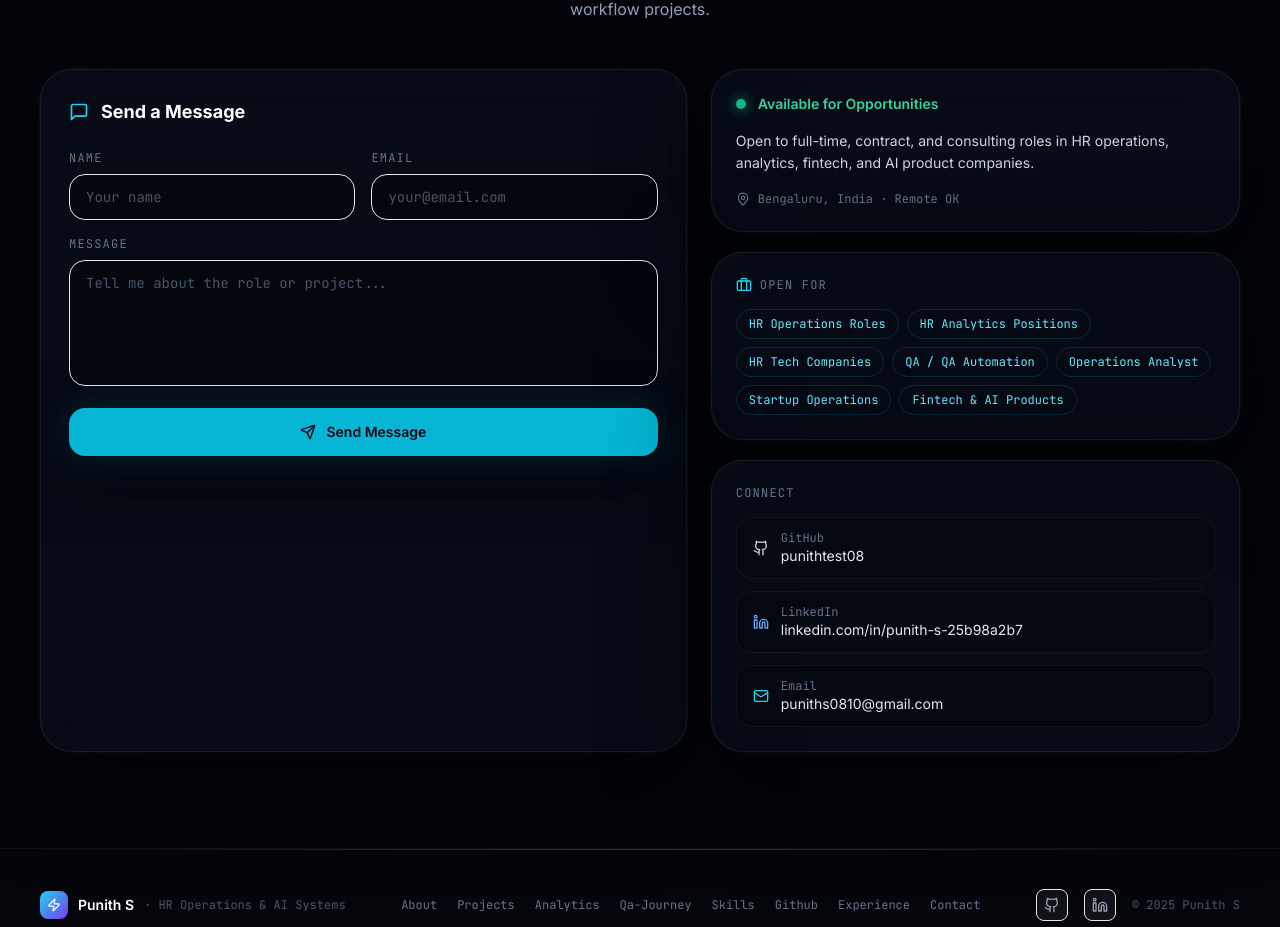
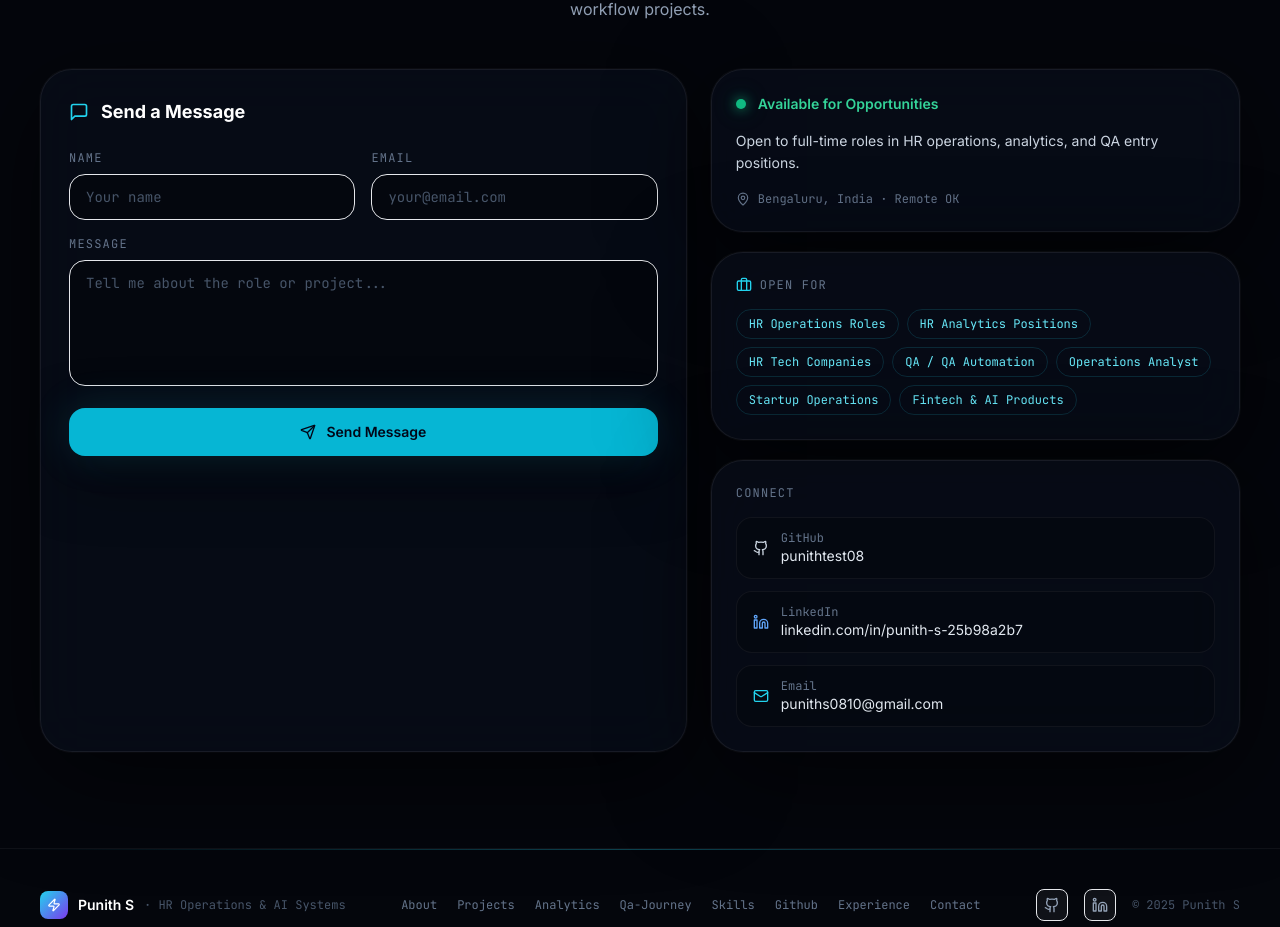
Before and after one commit to punithtest08/Punith_protfolio, a Next.js app: page / in a window 1280 px wide. Shown: the part 10640-11567 px from the top of the page. Built offline with nearby package versions, Linux system fonts and the light colour scheme; no server answers.

Commit message:
Update opportunities text to full-time roles in HR operations, analytics, and QA entry positions

```diff
--- a/components/ContactSection.tsx
+++ b/components/ContactSection.tsx
@@ -148,7 +148,7 @@ export default function ContactSection() {
                 <p className="text-sm font-semibold text-emerald-400">Available for Opportunities</p>
               </div>
               <p className="text-sm text-slate-300 leading-relaxed mb-4">
-                Open to full-time, contract, and consulting roles in HR operations, analytics, fintech, and AI product companies.
+                Open to full-time roles in HR operations, analytics, and QA entry positions.
               </p>
               <div className="flex items-center gap-2 text-xs text-slate-500 font-mono">
                 <MapPin className="h-3.5 w-3.5" />
```
